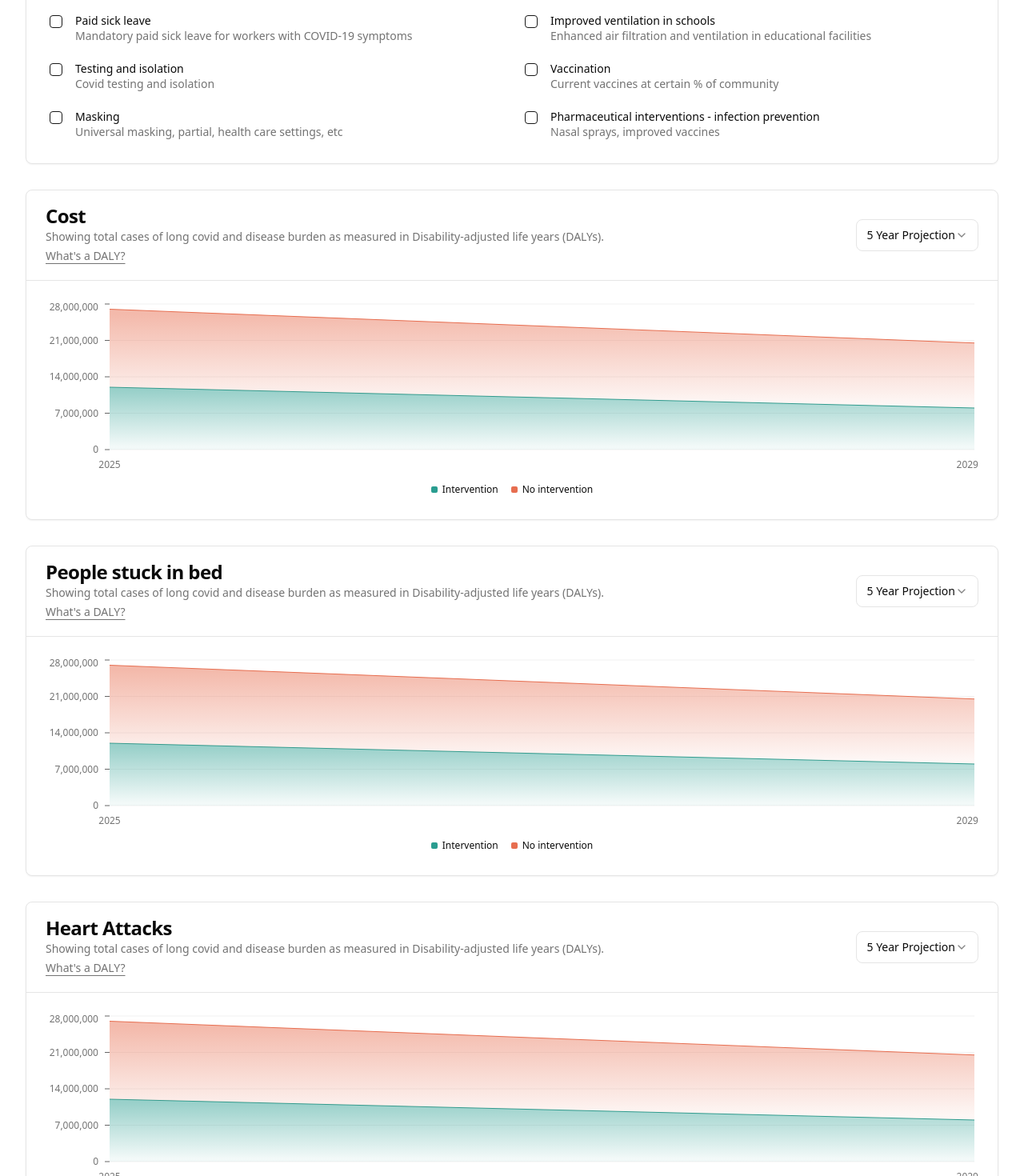
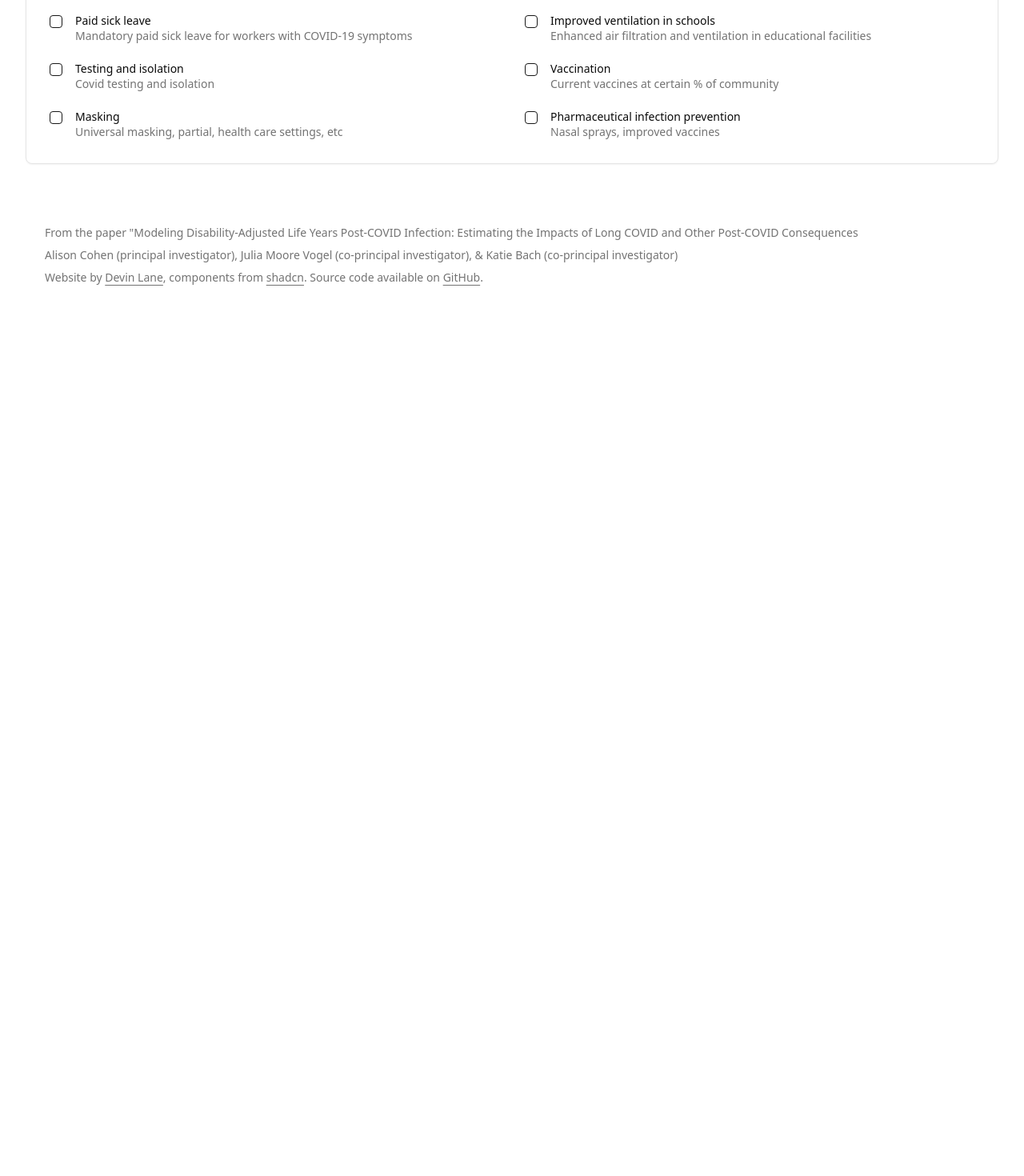
Before and after one commit to DevinCLane/long-covid-dalys, a React (Vite) app: page / in a window 1280 px wide. Shown: the part 720-2190 px from the top of the page at 80% size. After the commit the page ends 1153 px from the top, so only its background shows below. Built offline with nearby package versions, Linux system fonts and the light colour scheme.

Commit message:
remove extra charts for now

```diff
--- a/src/App.tsx
+++ b/src/App.tsx
@@ -1,30 +1,16 @@
 import "./App.css";
 import { Header } from "@/components/header";
-import { DALYs } from "@/components/DALYs";
 import { SiteFooter } from "@/components/site-footer";
 import { WorkInProgressAlert } from "@/components/work-in-progress-alert";
-import { Bedbound } from "@/components/bedbound";
-import { Cost } from "@/components/cost";
-import { HeartAttacks } from "./components/heart-attacks";
-import { LoweredIQ } from "./components/lowered-IQ";
-import { Hospitalizations } from "./components/hospitalizations";
-import { Housebound } from "./components/housebound";
 import { LCCases } from "./components/LC-cases";
 
 function App() {
   return (
-        <div className="min-h-screen flex flex-col">
+    <div className="flex min-h-screen flex-col">
       <WorkInProgressAlert />
       <Header />
-            <div className="lg:max-w-7xl mx-auto w-full flex flex-col gap-8">
+      <div className="mx-auto flex w-full flex-col gap-8 lg:max-w-7xl">
         <LCCases />
-                <Cost />
-                <Bedbound />
-                <HeartAttacks />
-                <Hospitalizations />
-                <DALYs />
-                <LoweredIQ />
-                <Housebound />
         <SiteFooter />
       </div>
     </div>
--- a/src/components/LC-cases.tsx
+++ b/src/components/LC-cases.tsx
@@ -55,6 +55,8 @@ export function LCCases() {
     sickLeave: false,
     ventilation: false,
     masks: false,
+    pharmaceuticalprevention: false,
+    vaccination: false,
   });
 
   const filteredData = chartData.filter((item) => {
@@ -295,13 +297,13 @@ export function LCCases() {
                     </div>
 
                     <div className="mt-4 flex gap-x-4 text-left">
-                      <Checkbox id="interventions" />
+                      <Checkbox id="pharmaceutical-prevention" />
                       <div className="grid gap-0.5 leading-none">
                         <label
-                          htmlFor="interventions"
+                          htmlFor="pharmaceutical-prevention"
                           className="text-sm font-medium leading-none peer-disabled:cursor-not-allowed peer-disabled:opacity-75"
                         >
-                          Pharmaceutical interventions - infection prevention
+                          Pharmaceutical infection prevention
                         </label>
                         <p className="text-sm text-muted-foreground">
                           Nasal sprays, improved vaccines
```
Lines whose indentation alone changed are shown as unchanged.
